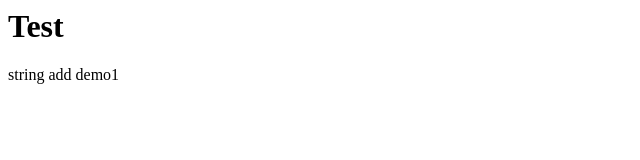
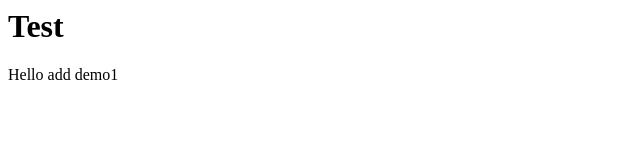
Before and after one commit to alexsit19/demo, a plain HTML site: page index.html in a window 1280 px wide. Shown: the full height of the page, 0-640 px from the left. Drawn offline with Linux system fonts and the light colour scheme.

Commit message:
change string to hello

```diff
--- a/index.html
+++ b/index.html
@@ -5,7 +5,7 @@
 
 <body>
 	<h1>Test</h1>
-	<p>string add demo1</p>
+	<p>Hello add demo1</p>
 </body>
 
 </html>
```
